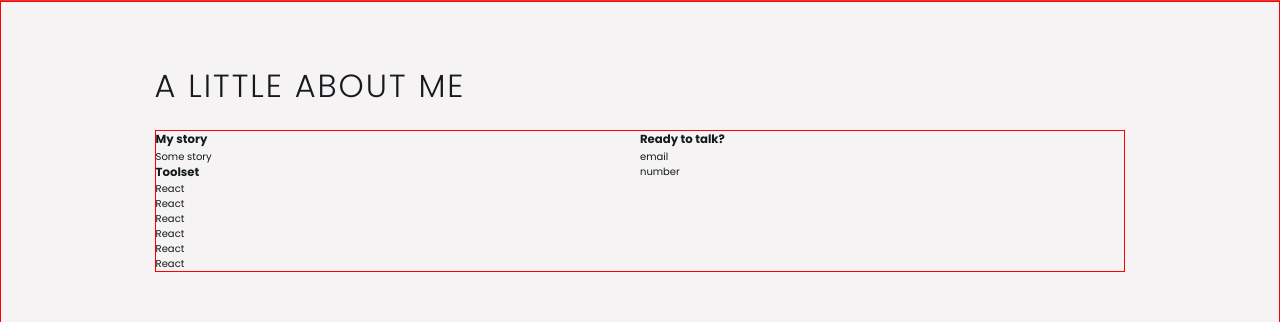
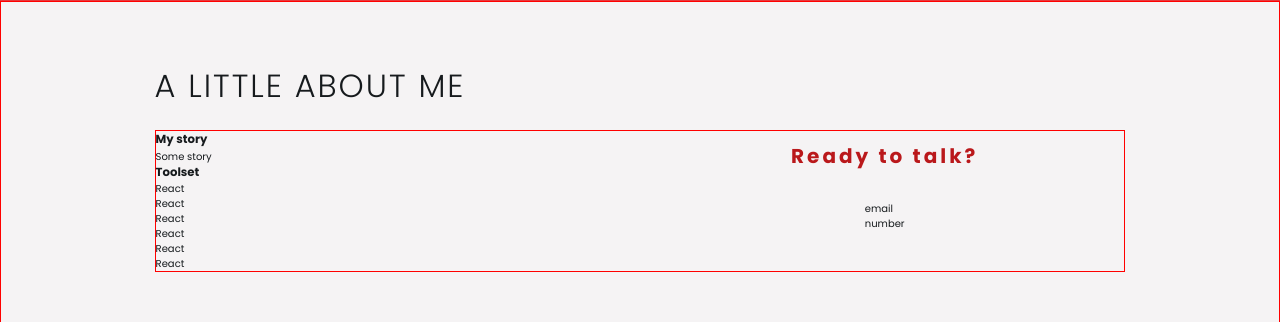
Before and after one commit to theruelmisa/theruelmisa_v1, a React (Create React App) app: page / in a window 1280 px wide. Shown: the part 1877-2199 px from the top of the page. Built offline with nearby package versions, Linux system fonts and the light colour scheme.

Commit message:
added basic styling to contact portion

```diff
--- a/src/components/About/About.elements.js
+++ b/src/components/About/About.elements.js
@@ -1,4 +1,5 @@
 import styled from 'styled-components';
+import { SubHeading } from '../../globalStyles';
 
 export const AboutContainer = styled.section`
     grid-column: full-start / full-end;
@@ -10,6 +11,26 @@ export const AboutContainer = styled.section`
 export const ContentBox = styled.div`
     display: grid;
     grid-template-columns: repeat(2, 1fr);
+    grid-gap: 1rem;
     color: rgb(var(--black));
     border: 1px solid red;
+
+    @media screen and (max-width: 768px) {
+        grid-template-columns: 1fr;
+        grid-gap: 3rem;
+    }
 `;
+
+export const Contact = styled.div`
+    display: flex;
+    flex-direction: column;
+    align-items: center;
+`;
+
+export const ContactTitle = styled(SubHeading)`
+    text-align: center;
+    font-size: clamp(1.4rem, 2vw, 2rem);
+    font-weight: 700;
+    color: rgb(var(--red-main));
+    margin-bottom: 2rem;
+`;
--- a/src/components/About/About.jsx
+++ b/src/components/About/About.jsx
@@ -1,5 +1,5 @@
 import React from 'react'
-import { AboutContainer, ContentBox } from './About.elements';
+import { AboutContainer, ContentBox, Contact, ContactTitle } from './About.elements';
 import { MainHeading } from '../../globalStyles';
 
 
@@ -28,13 +28,13 @@ const About = () => {
                         </ul>
                     </div>
                 </div>
-                <div>
-                    <h3>Ready to talk?</h3>
+                <Contact>
+                    <ContactTitle>Ready to talk?</ContactTitle>
                     <ul>
                         <li>email</li>
                         <li>number</li>
                     </ul>
-                </div>
+                </Contact>
             </ContentBox>
         </AboutContainer>
     )
```
Also changed, not shown: 1 other file (tests, documents, lock files or other folders).
